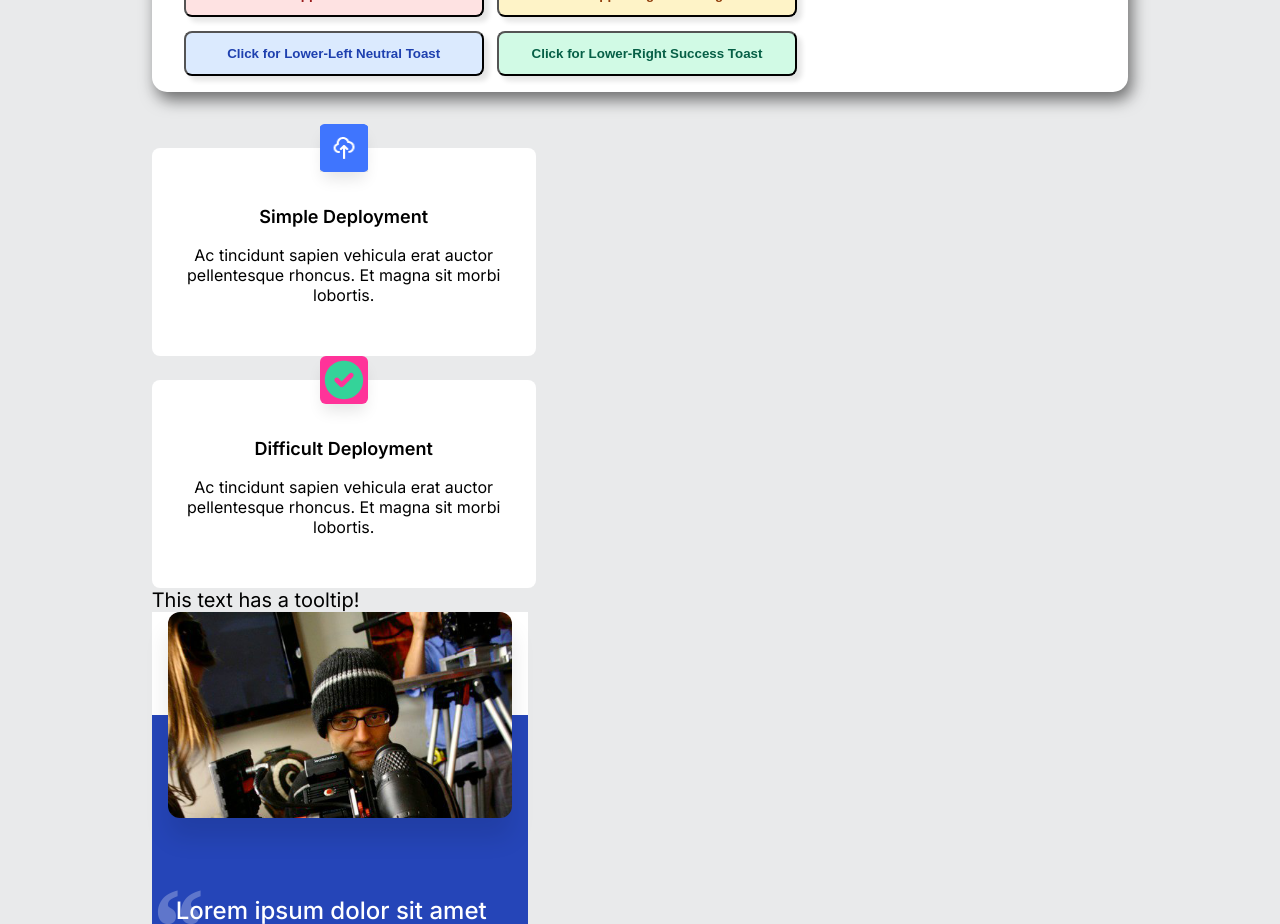
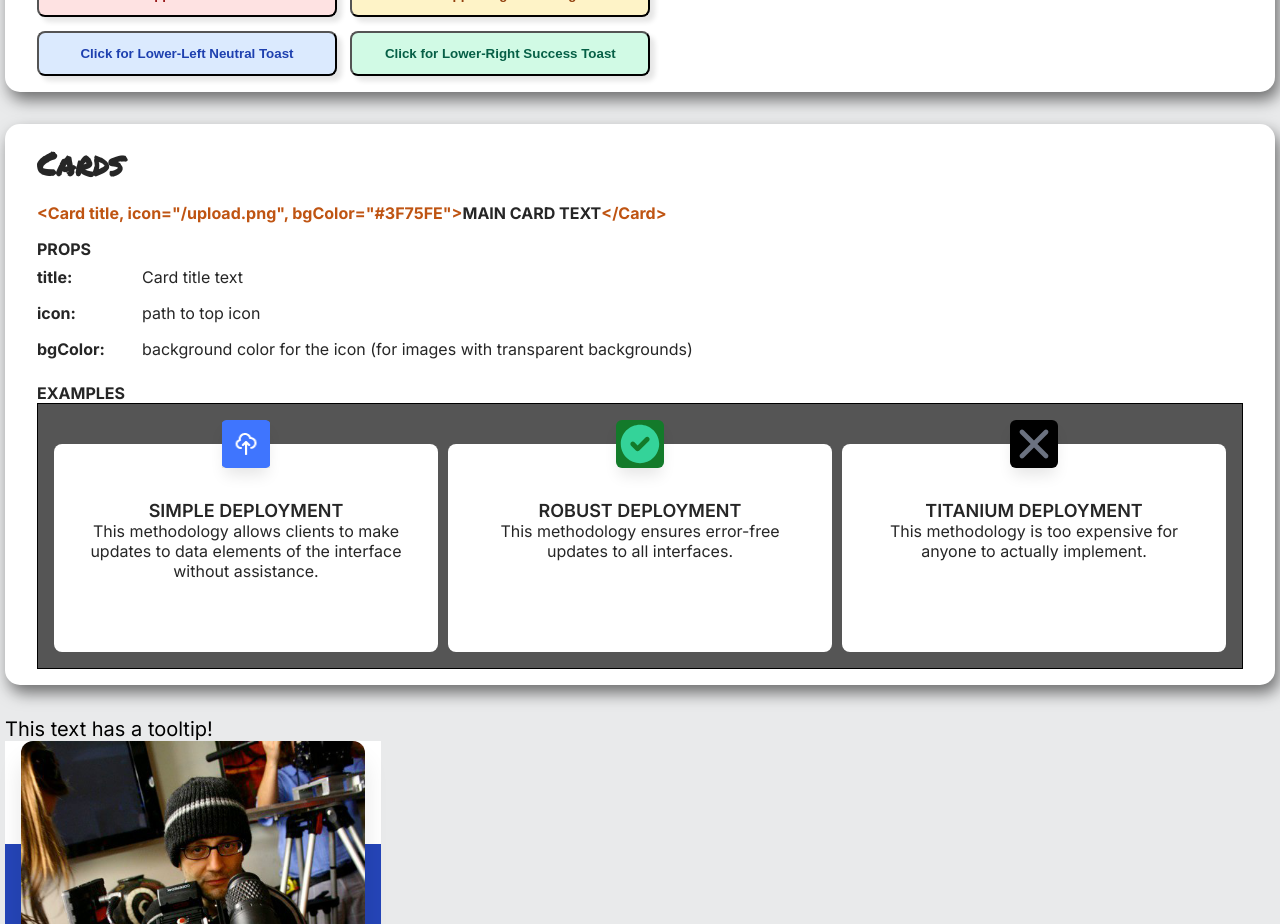
Before and after one commit to chrisfreilich/react-components, a React (Vite) app: page / in a window 1280 px wide. Shown: the part 1320-2244 px from the top of the page. Built offline with nearby package versions, Linux system fonts and the light colour scheme.

Commit message:
Card instructions complete

```diff
--- a/src/App.jsx
+++ b/src/App.jsx
@@ -106,12 +106,33 @@ function App() {
           }
         </div>
 
-        <div className="container">
-          <Card title="Simple Deployment">Ac tincidunt sapien vehicula erat auctor pellentesque rhoncus. Et magna sit morbi lobortis.</Card>
+        {/* CARDS */}
+        <div className="specs">
+          <h2>Cards</h2>
+          <h3><span>&lt;Card title, icon="/upload.png", bgColor="#3F75FE"&gt;</span>Main Card Text<span>&lt;/Card&gt;</span></h3>
+          <h3>Props</h3>
+          <h4>title:</h4>
+          <ul>
+            <li>Card title text</li>
+          </ul>
+          <br />
+          <h4>icon:</h4>
+          <ul>
+            <li>path to top icon</li>
+          </ul>
+          <br />
+          <h4>bgColor:</h4>
+          <ul>
+            <li>background color for the icon (for images with transparent backgrounds)</li>
+          </ul>
+          <h3>Examples</h3>
+            <div className="card-examples">
+              <Card title="Simple Deployment">This methodology allows clients to make updates to data elements of the interface without assistance.</Card>
+              <Card title="Robust Deployment" icon="/success.svg" bgColor='#137A2A'>This methodology ensures error-free updates to all interfaces.</Card>
+              <Card title="Titanium Deployment" icon="/x.svg" bgColor='black'>This methodology is too expensive for anyone to actually implement.</Card>
+            </div>
         </div>
-        <div className="container">
-          <Card title="Difficult Deployment" icon="/success.svg" bgColor='#ff3399'>Ac tincidunt sapien vehicula erat auctor pellentesque rhoncus. Et magna sit morbi lobortis.</Card>
-        </div>
+
         <div class="container" style={{fontSize: "1.25rem", fontFamily: "Inter"}}>
           <Tooltip color="green">
             <Tooltip.DisplayText>
--- a/src/index.css
+++ b/src/index.css
@@ -68,6 +68,15 @@ h1 {
   display: inline;
   width: 300px;
   cursor: pointer;
+}
+
+.card-examples {
+  display: flex;
+  gap: 10px;
+  padding: 1em;
+  background-color: #555;
+  border: 1px solid black;
+  justify-content: space-around;
 }
 
 /* Badge */
```
